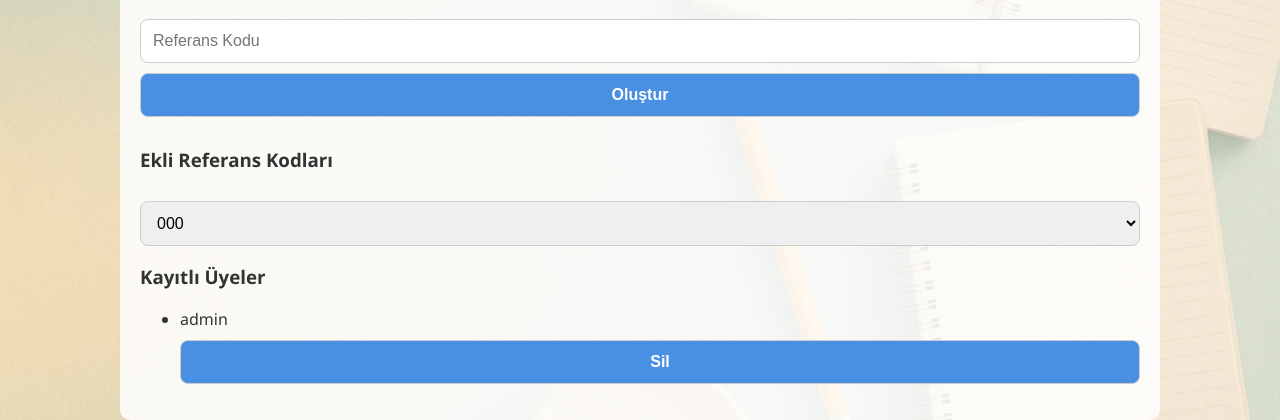
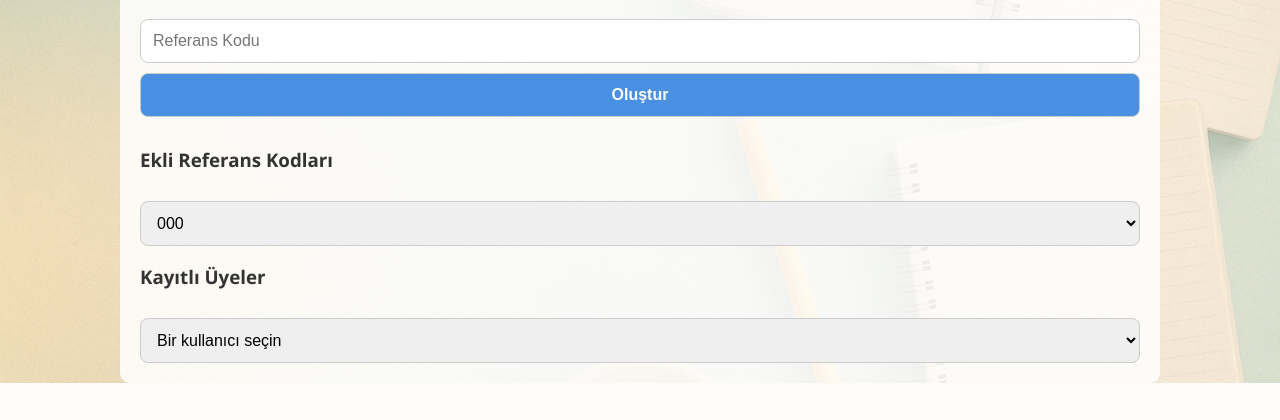
Before and after one commit to hasankck123/kocak-egitim, a Flask app: template templates/admin.html in a window 1280 px wide. Shown: the part 1198-1618 px from the top of the page. After the commit the page ends 1581 px from the top, so only its background shows below. Run offline with Flask 3, Linux system fonts and the light colour scheme; the template is opened without the code that fills it: values that come from a table or form of the project are taken from there, others are empty; tables that the repository leaves empty hold one stand-in row (values such as "Sample post").

Commit message:
admin paneline kullanıcı açılır liste, şifre gösterme ve üyelik kaldırma eklendi

```diff
--- a/templates/admin.html
+++ b/templates/admin.html
@@ -61,19 +61,46 @@
         <option>{{ ref.code }}</option>
         {% endfor %}
     </select>
+
     <h3>Kayıtlı Üyeler</h3>
-    <ul>
-      {% for user in users %}
-        <li>
-          {{ user.username }}
-          <form method="POST" style="display:inline;">
-            <input type="hidden" name="delete_user" value="{{ user.id }}">
-            <button type="submit">Sil</button>
-          </form>
-        </li>
-      {% endfor %}
-    </ul>
+    <select onchange="showUserDetails(this.value)">
+        <option value="">Bir kullanıcı seçin</option>
+        {% for user in users %}
+        <option value="{{ user.id }}">{{ user.username }}</option>
+        {% endfor %}
+    </select>
 
+    <div id="user-details"></div>
 
+    <script>
+    const users = {
+        {% for user in users %}
+        {{ user.id }}: {
+            username: "{{ user.username }}",
+            password: "{{ user.password }}"
+        },
+        {% endfor %}
+    };
+
+    function showUserDetails(userId) {
+        const detailsDiv = document.getElementById("user-details");
+        if (!userId) {
+            detailsDiv.innerHTML = "";
+            return;
+        }
+        const user = users[userId];
+        detailsDiv.innerHTML = `
+            <div class="card">
+                <strong>${user.username}</strong>
+                <form method="POST" style="display:inline;">
+                    <input type="hidden" name="delete_user" value="${userId}">
+                    <button type="submit" class="small-button">Üyeliği Kaldır</button>
+                </form>
+                <button onclick="this.nextElementSibling.style.display='block'; this.style.display='none';" class="small-button">Şifresini Göster</button>
+                <div style="display:none; margin-top:5px;">Şifre: ${user.password}</div>
+            </div>
+        `;
+    }
+    </script>
 </div>
 {% endblock %}
```
